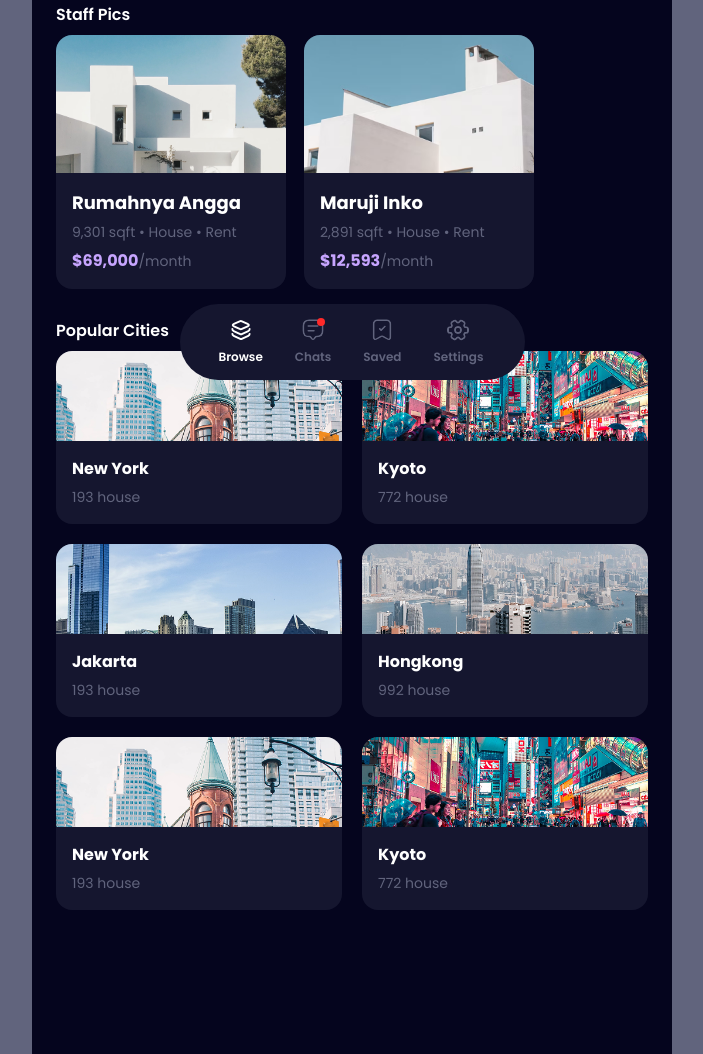
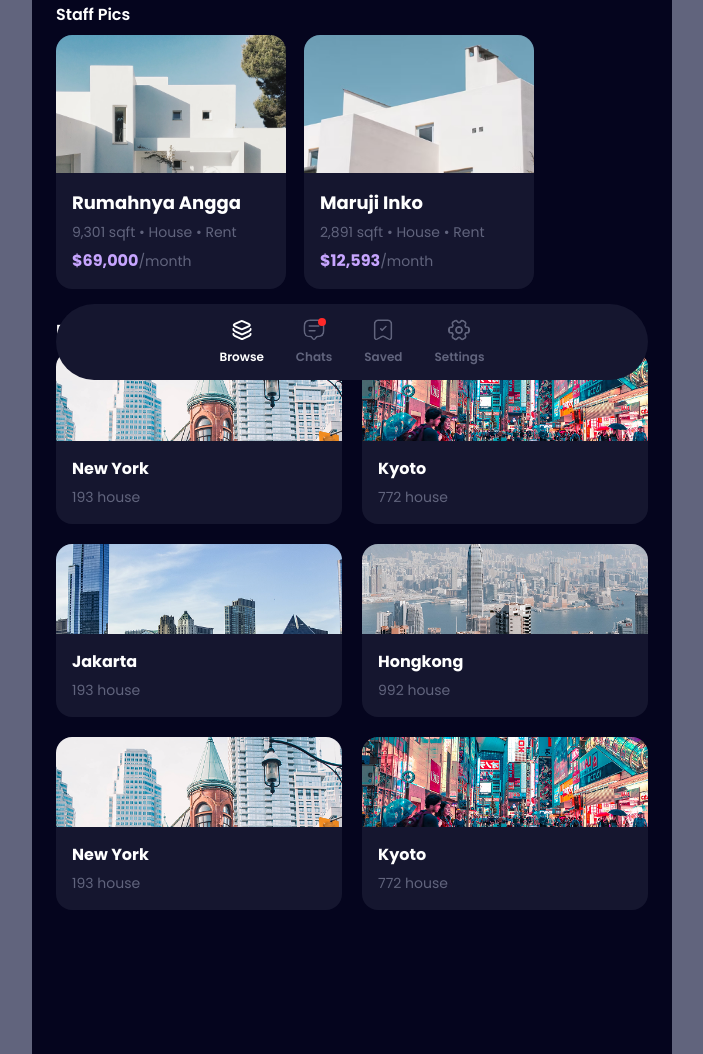
Before and after one commit to cakfan/mahouse-dark-mobile, a website: page src/home.html in a window 1280 px wide. Shown: the part 390-1444 px from the top of the page, without its empty margins (288-991 px from the left). Drawn offline with nearby package versions, Linux system fonts and the light colour scheme.

Commit message:
fix: bottom navbar

```diff
--- a/src/home.html
+++ b/src/home.html
@@ -14,7 +14,7 @@
     />
   </head>
   <body
-    class="bg-background font-poppins pt-[30px] text-foreground mx-auto w-full max-w-[640px] min-h-screen overflow-x-hidden"
+    class="bg-background pb-[144px] font-poppins pt-[30px] text-foreground mx-auto w-full max-w-[640px] min-h-screen overflow-x-hidden"
   >
     <!-- Header -->
     <header class="flex w-full justify-between items-center px-6">
@@ -180,7 +180,7 @@
       </section>
 
       <!-- Popular Section -->
-      <section class="px-6 pb-[38px]">
+      <section class="px-6">
         <h2 class="text-[16px] font-semibold leading-[24px]">Popular Cities</h2>
         <div class="grid grid-cols-2 gap-5 mt-2">
           <!-- Item 1 -->
@@ -289,10 +289,10 @@
     </main>
 
     <!-- Bottom Navbar -->
-    <nav class="sticky bottom-0 z-50">
+    <nav class="fixed w-full bottom-0 z-50 max-w-[640px]">
       <div class="flex justify-center w-full px-6 pb-[30px]">
         <ul
-          class="flex gap-8 rounded-[100px] w-[345px] bg-accent px-[39px] py-3.5"
+          class="flex gap-8 rounded-[100px] w-full justify-center bg-accent px-[39px] py-3.5"
         >
           <li>
             <a
```
Also changed, not shown: src/output.css.
